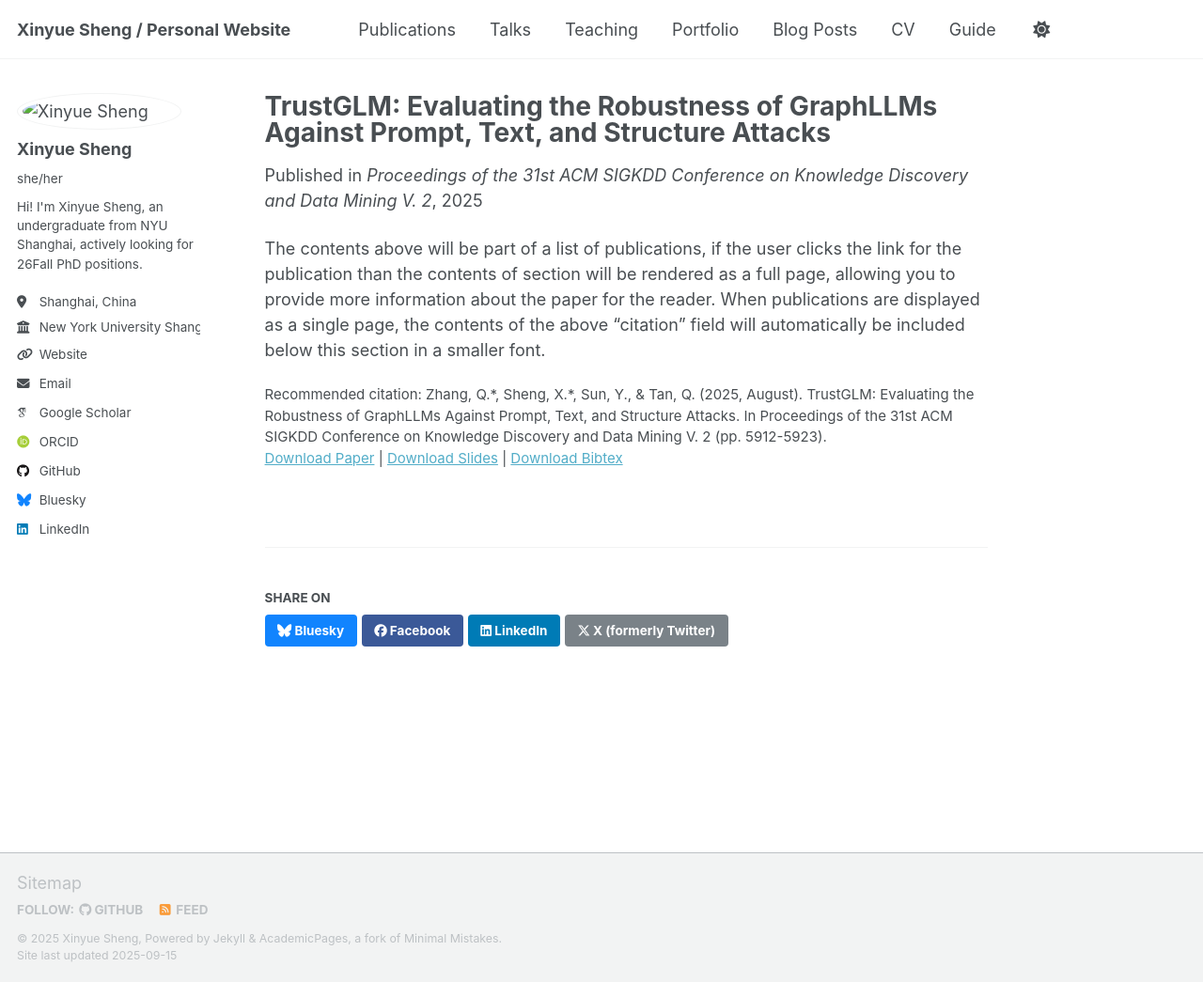
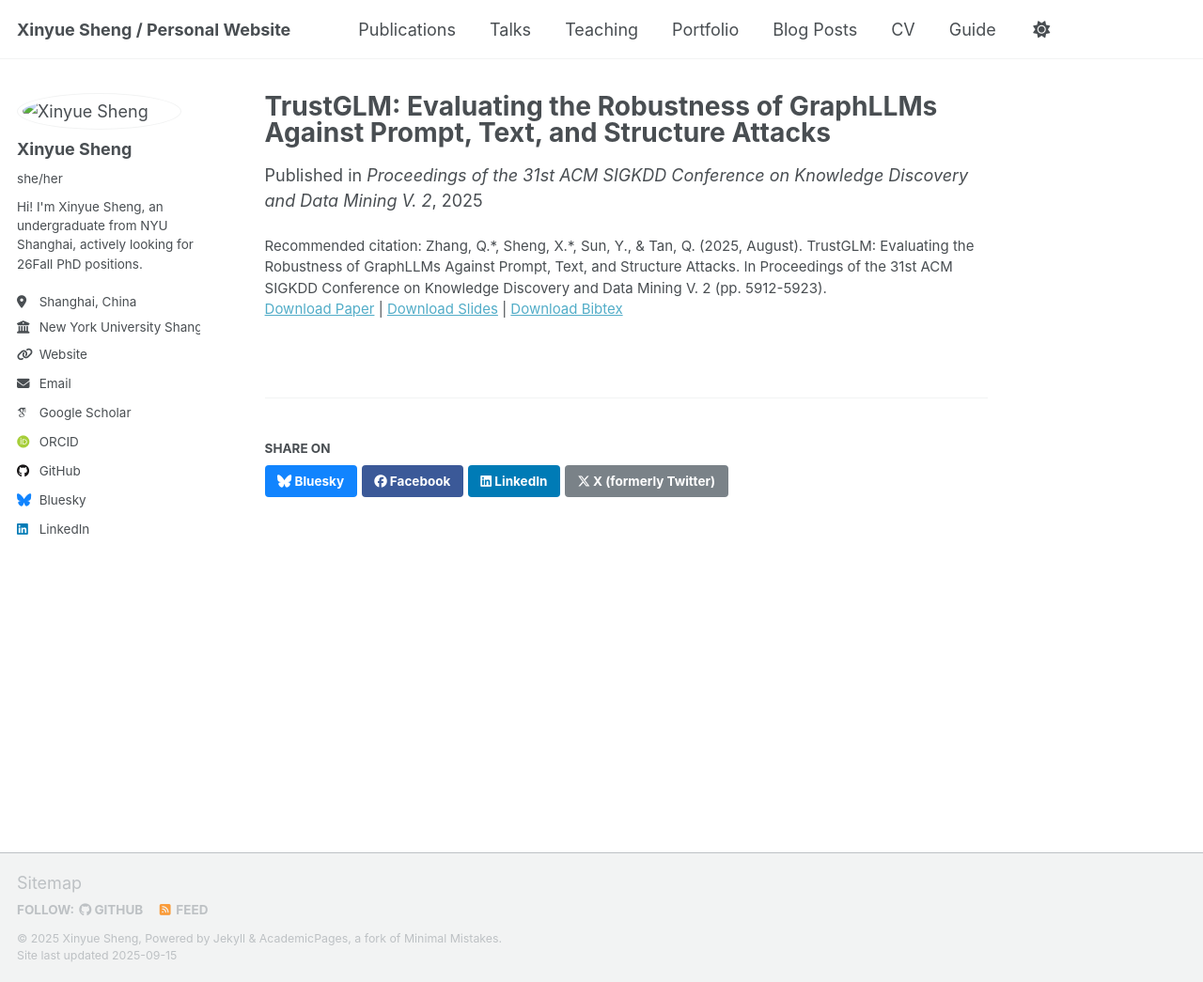
Before and after one commit to Xinyue-Sheng/Xinyue-Sheng.github.io, a Jekyll site: the page built from _publications/trustglm.md, in a window 1280 px wide and 1045 px high. Shown: the whole window at 94% size. Built offline with Jekyll 4.4.1, drawn with Linux system fonts in a browser that asks for light colours; some web fonts are replaced; a script that is not in the unit is left out.

Commit message:
Update trustglm.md

```diff
--- a/_publications/trustglm.md
+++ b/_publications/trustglm.md
@@ -7,8 +7,7 @@
 date: 2025-06-13
 venue: 'Proceedings of the 31st ACM SIGKDD Conference on Knowledge Discovery and Data Mining V. 2'
 slidesurl: 'http://academicpages.github.io/files/slides1.pdf'
-paperurl: 'http://academicpages.github.io/files/paper1.pdf'
+paperurl: 'https://arxiv.org/pdf/2506.11844'
 bibtexurl: 'http://academicpages.github.io/files/bibtex1.bib'
 citation: 'Zhang, Q.*, Sheng, X.*, Sun, Y., & Tan, Q. (2025, August). TrustGLM: Evaluating the Robustness of GraphLLMs Against Prompt, Text, and Structure Attacks. In Proceedings of the 31st ACM SIGKDD Conference on Knowledge Discovery and Data Mining V. 2 (pp. 5912-5923).'
 ---
-The contents above will be part of a list of publications, if the user clicks the link for the publication than the contents of section will be rendered as a full page, allowing you to provide more information about the paper for the reader. When publications are displayed as a single page, the contents of the above "citation" field will automatically be included below this section in a smaller font.
```
